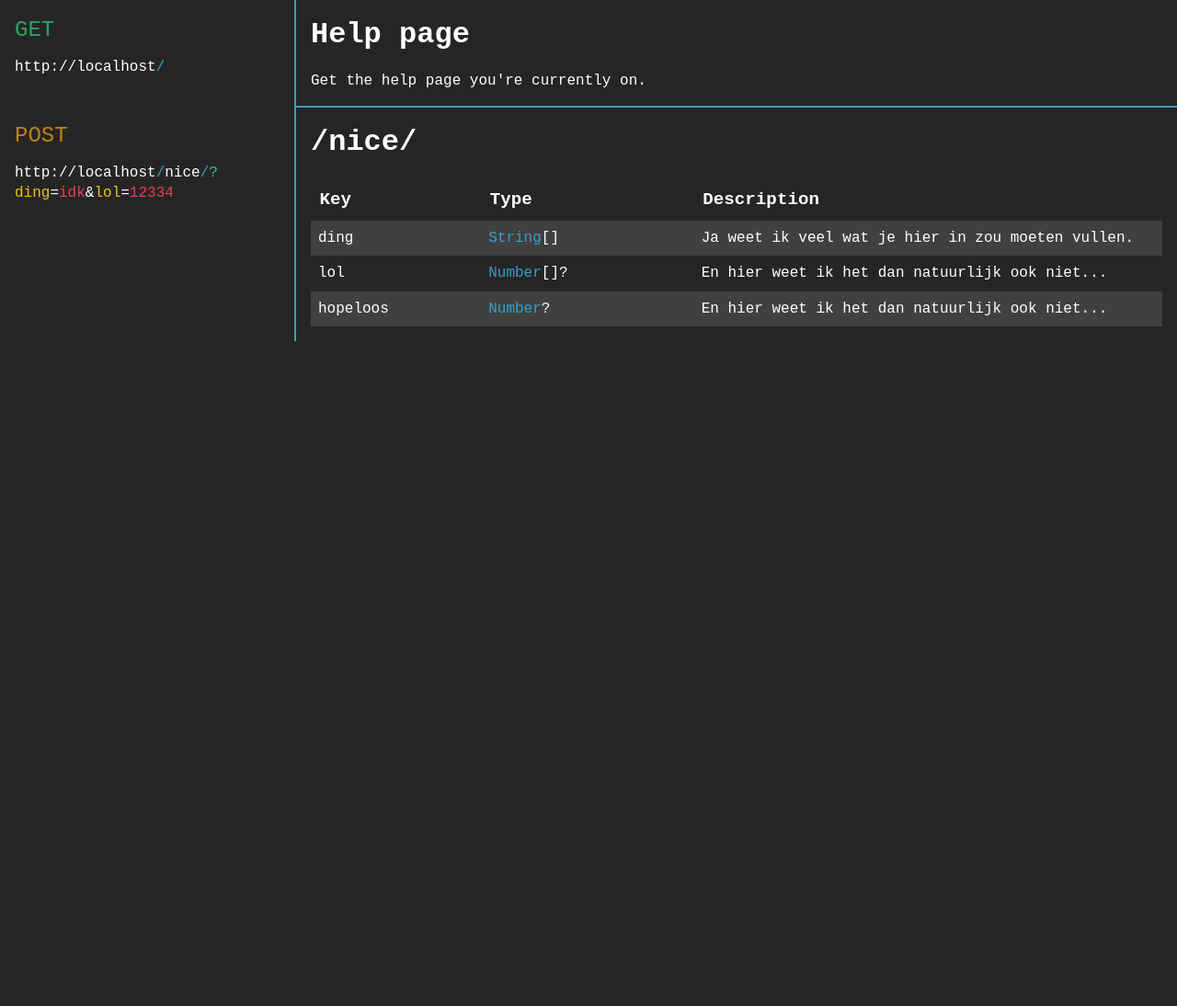
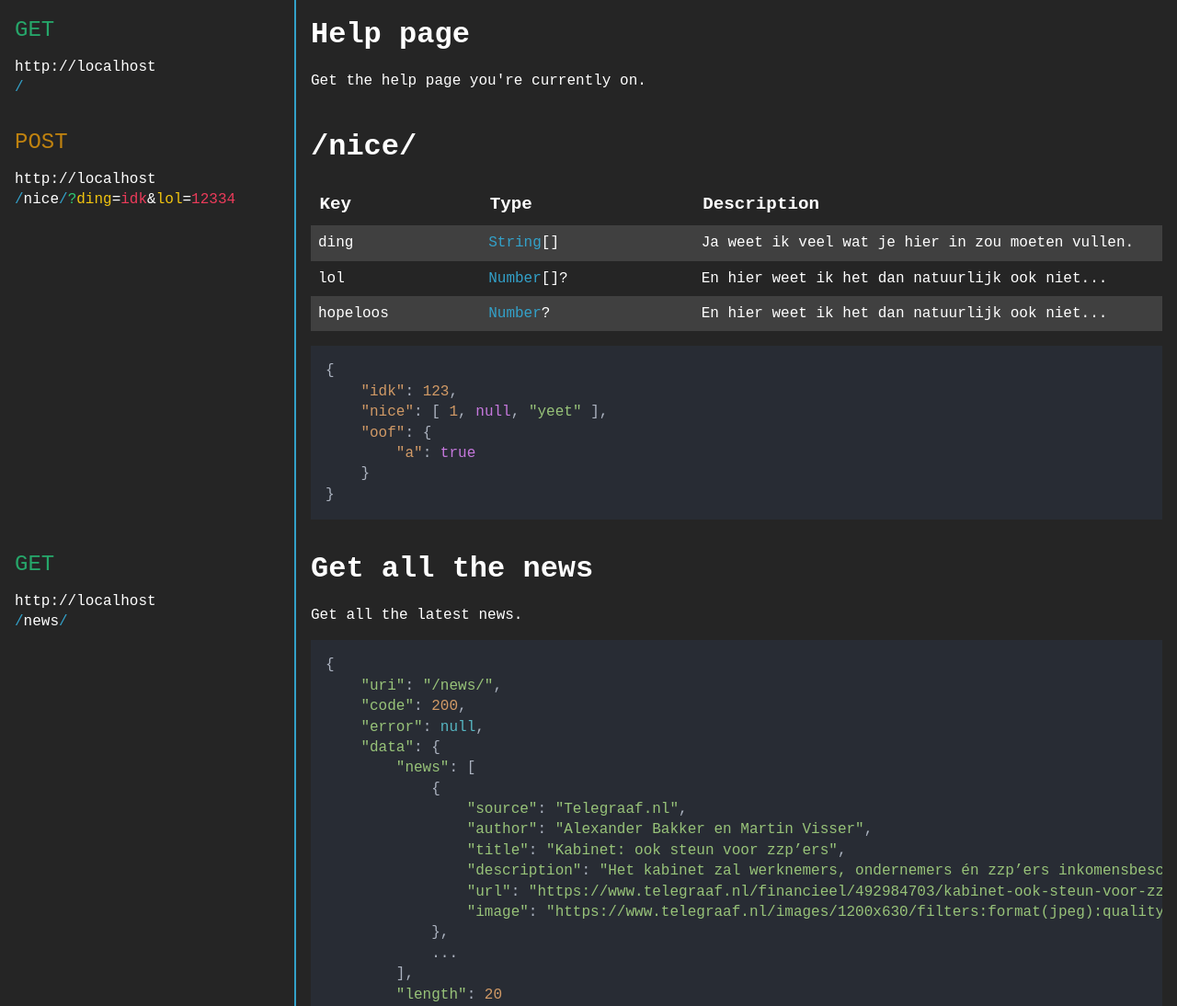
Before and after one commit to YoloGamer123415/manager-api, a website: page help.html in a window 1280 px wide. Shown: the top 1094 px of the page at 92% size. Before the commit the page ends 800 px from the top, so only its background shows below. Drawn offline with nearby package versions, Linux system fonts and the light colour scheme.

Commit message:
Updated help page

```diff
--- a/help.html
+++ b/help.html
@@ -4,6 +4,8 @@
     <meta charset="UTF-8">
     <meta name="viewport" content="width=device-width, initial-scale=1.0">
     <meta http-equiv="X-UA-Compatible" content="ie=edge">
+    <link rel="stylesheet" href="//cdnjs.cloudflare.com/ajax/libs/highlight.js/9.18.1/styles/atom-one-dark.min.css">
+    <script src="//cdnjs.cloudflare.com/ajax/libs/highlight.js/9.18.1/highlight.min.js"></script>
     <style>
         :root {
             --main-background-color: #252525;
@@ -12,6 +14,16 @@
             --request-get: #26a66a;
             --request-post: #bf820f;
             --request-del: #bf4240;
+        }
+
+        ::-webkit-scrollbar {
+            width: 7px;
+            height: 7px;
+        }
+
+        ::-webkit-scrollbar-thumb {
+            background-color: #808080;
+            border-radius: 100px;
         }
 
         * {
@@ -67,10 +79,6 @@
             border-left: 2px solid var(--main-color);
         }
 
-    main div.section:not(.first) {
-        border-top: 2px solid var(--main-color);
-    }
-
         main div.section div.title {
             margin-bottom: 1em;
         }
@@ -109,6 +117,10 @@
         main div.section div.data table td.description {
             width: 55%;
         }
+
+        main div.result {
+            padding-top: 1em;
+        }
     </style>
     <title>Manager API</title>
 </head>
@@ -120,7 +132,7 @@
             <div class="link">/</div>
         </div>
 
-        <div class="section first" id="/">
+        <div class="section" id="/">
             <div class="title">
                 <h1>Help page</h1>
             </div>
@@ -157,14 +169,62 @@
                     <tr>
                         <td class="key">lol</td>
                         <td class="type">Number[]?</td>
-                        <td class="description">En hier weet ik het dan natuurlijk ook niet...</td class="description">
+                        <td class="description">En hier weet ik het dan natuurlijk ook niet...</td>
                     </tr>
                     <tr>
                         <td class="key">hopeloos</td>
                         <td class="type">Number?</td>
-                        <td class="description">En hier weet ik het dan natuurlijk ook niet...</td class="description">
+                        <td class="description">En hier weet ik het dan natuurlijk ook niet...</td>
                     </tr>
                 </table>
+            </div>
+
+            <div class="result">
+                <pre><code>{
+    "idk": 123,
+    "nice": [ 1, null, "yeet" ],
+    "oof": {
+        "a": true
+    }
+}</code></pre>
+            </div>
+        </div>
+
+        <div class="side">
+            <div class="type get">get</div>
+
+            <div class="link">/news/</div>
+        </div>
+
+        <div class="section" id="/news/">
+            <div class="title">
+                <h1>Get all the news</h1>
+            </div>
+
+            <div class="description">
+                <p>Get all the latest news.</p>
+            </div>
+
+            <div class="result">
+                <pre><code>{
+    "uri": "/news/",
+    "code": 200,
+    "error": null,
+    "data": {
+        "news": [
+            {
+                "source": "Telegraaf.nl",
+                "author": "Alexander Bakker en Martin Visser",
+                "title": "Kabinet: ook steun voor zzp’ers",
+                "description": "Het kabinet zal werknemers, ondernemers én zzp’ers inkomensbescherming bieden. Daarvoor komt de regering nog deze week met een pakket aanvullende maatregelen.",
+                "url": "https://www.telegraaf.nl/financieel/492984703/kabinet-ook-steun-voor-zzp-ers",
+                "image": "https://www.telegraaf.nl/images/1200x630/filters:format(jpeg):quality(80)/cdn-kiosk-api.telegraaf.nl/2c828064-67af-11ea-9a2e-02d1dbdc35d1.jpg"
+            },
+            ...
+        ],
+        "length": 20
+    }
+}</code></pre>
             </div>
         </div>
     </main>
@@ -189,28 +249,29 @@
             const QUERY = `<span style="color: ${QUERY_COLOR}">${BREAK}&quest;${BREAK}</span>`
 
             if (!link.includes('?')) {
-                return link.replace(/\//g, SLASH)
+                return `<br>${link.replace(/\//g, SLASH)}`
             } else {
-                console.log('wtf')
                 var start = link.split('?')[0]
                 var end = link.split('?')[1]
                 var keyValueArr = end.split(/&amp;/)
                 var formattedKeyValueArr = []
 
                 for (var i = 0; i < keyValueArr.length; i++) {
-                    console.log(i, keyValueArr[i])
                     var keyValue = keyValueArr[i].split('=')
 
                     keyValue[0] = KEY.replace('X', keyValue[0])
                     keyValue[1] = VALUE.replace('X', keyValue[1])
 
                     formattedKeyValueArr.push(keyValue.join('='))
-                    console.log(formattedKeyValueArr[i])
                 }
 
-                return `${start.replace(/\//g, SLASH)}${QUERY}${formattedKeyValueArr.join('&amp;')}`
+                return `<br>${start.replace(/\//g, SLASH)}${QUERY}${formattedKeyValueArr.join('&amp;')}`
             }
         }
+
+        hljs.initHighlightingOnLoad({
+            // tabReplace: '    '
+        });
 
         document.querySelectorAll('div.link').forEach(elem => {
             elem.setAttribute('data-link', window.location.origin)
```
Lines whose indentation alone changed are shown as unchanged.
